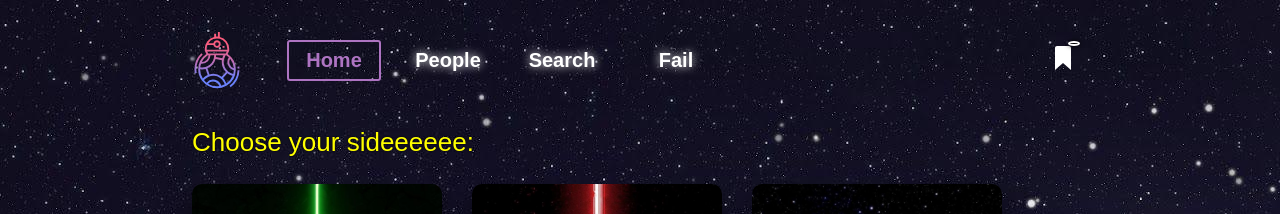
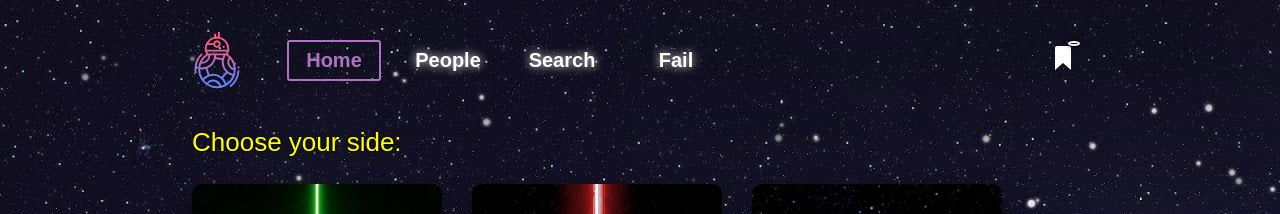
Before and after one commit to BohdanSolo/react-star-wars, a React (Create React App) app: page / in a window 1280 px wide. Shown: the top 214 px of the page. Built offline with nearby package versions, Linux system fonts and the light colour scheme.

Commit message:
renamed choose side component

```diff
--- a/src/components/HomePage/ChooseSide.tsx
+++ b/src/components/HomePage/ChooseSide.tsx
@@ -53,7 +53,7 @@ const ChooseSide = () => {
   ];
   return (
     <div className={styles.container}>
-      <span className="header__text">Choose your sideeeeee:</span>
+      <span className="header__text">Choose your side:</span>
       <br />
       {elements?.map(({ theme, themeStyles, text, img }) => (
         <ChooseSideItem
```
